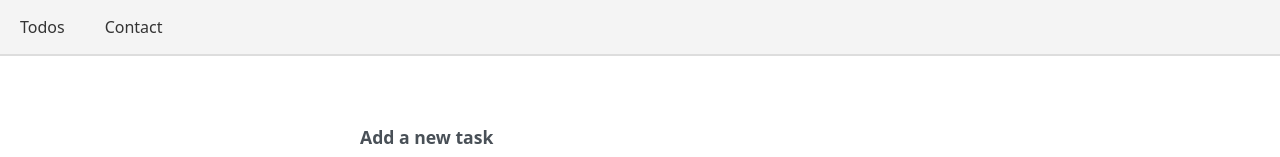
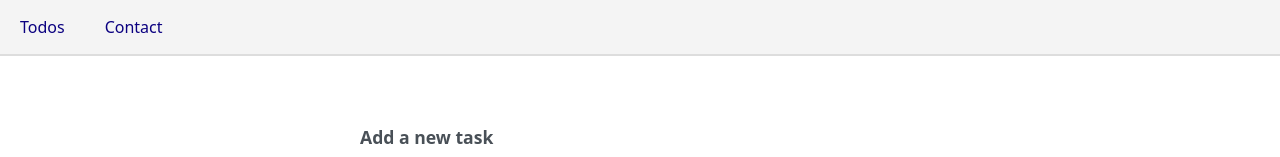
Before and after one commit to Taiwoayodeji/Project-3, a React (Create React App) app: page /todos in a window 1280 px wide. Shown: the top 157 px of the page. Built offline with nearby package versions, Linux system fonts and the light colour scheme.

Commit message:
Updated Style

```diff
--- a/src/styles/style.css
+++ b/src/styles/style.css
@@ -7,7 +7,7 @@ nav {
 }
 nav a {
   text-decoration: none;
-  color: #333;
+  color: hsl(245, 100%, 25%);
   padding: 5px 10px;
 }
 nav a:hover {
```
